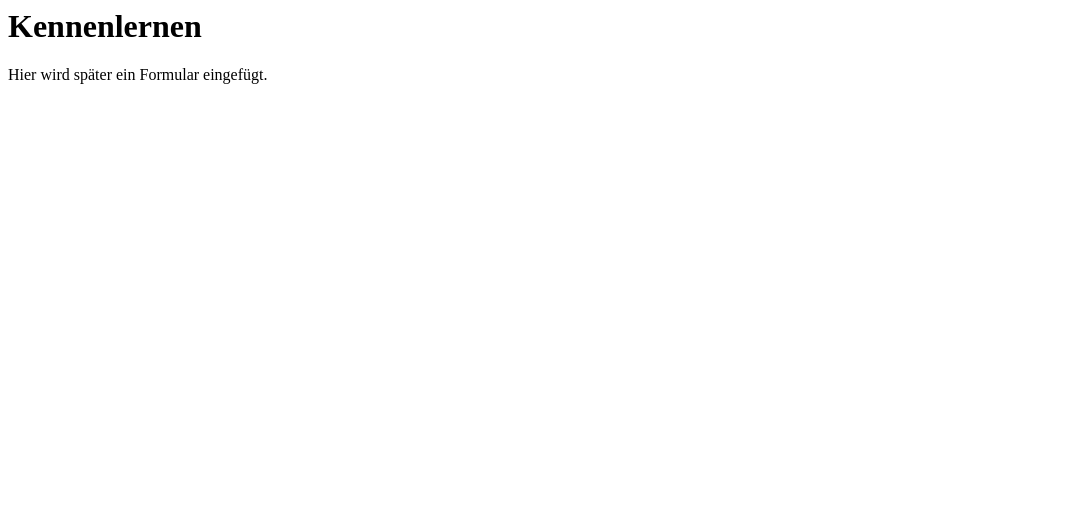
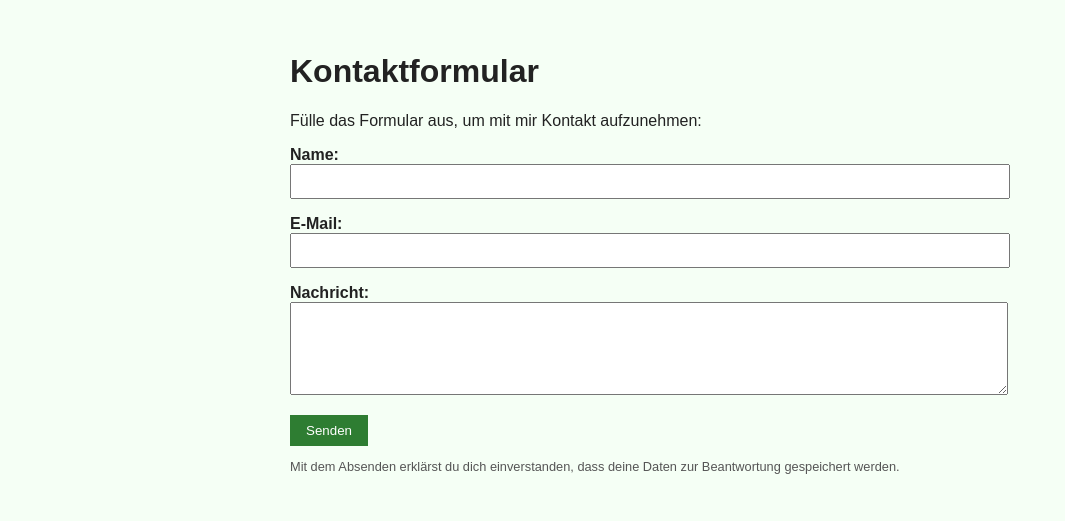
Before and after one commit to konweb1304/staubsaugerheld, a plain HTML site: page kontakt.html in a window 1280 px wide. Shown: the whole page, without its empty margins (0-1065 px from the left). Drawn offline with Linux system fonts and the light colour scheme.

Commit message:
Update kontakt.html

```diff
--- a/kontakt.html
+++ b/kontakt.html
@@ -1 +1,33 @@
-<h1>Kennenlernen</h1><p>Hier wird später ein Formular eingefügt.</p>
+<!DOCTYPE html>
+<html lang="de">
+<head>
+  <meta charset="UTF-8">
+  <title>Kontakt – Staubsaugerheld</title>
+  <style>
+    body { font-family: sans-serif; padding: 2rem; background: #f5fff5; color: #222; max-width: 700px; margin: auto; }
+    input, textarea { width: 100%; padding: 0.5rem; margin-bottom: 1rem; }
+    label { font-weight: bold; }
+    button { background: #2e7d32; color: white; padding: 0.5rem 1rem; border: none; cursor: pointer; }
+    button:hover { background: #1b5e20; }
+  </style>
+</head>
+<body>
+  <h1>Kontaktformular</h1>
+  <p>Fülle das Formular aus, um mit mir Kontakt aufzunehmen:</p>
+
+  <form action="https://formspree.io/f/your-id-here" method="POST">
+    <label for="name">Name:</label>
+    <input name="name" required>
+
+    <label for="email">E-Mail:</label>
+    <input type="email" name="email" required>
+
+    <label for="message">Nachricht:</label>
+    <textarea name="message" rows="5" required></textarea>
+
+    <button type="submit">Senden</button>
+  </form>
+
+  <p style="font-size: 0.8rem; color: #555;">Mit dem Absenden erklärst du dich einverstanden, dass deine Daten zur Beantwortung gespeichert werden.</p>
+</body>
+</html>
```
